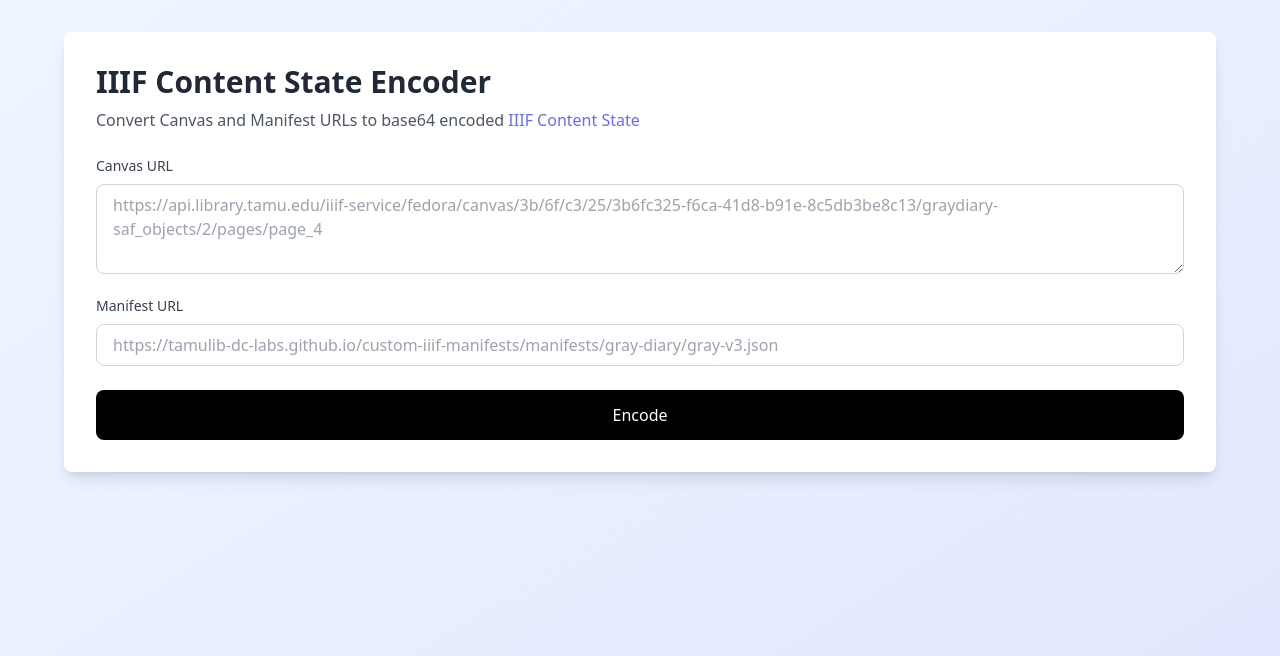
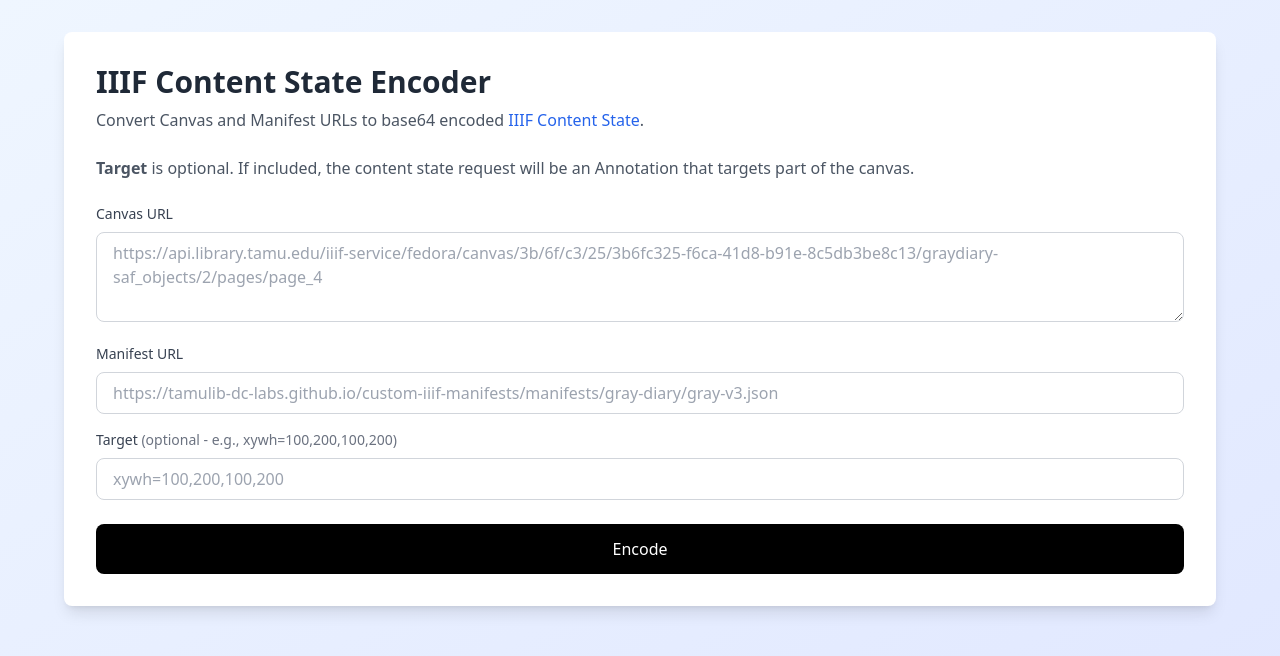
Before and after one commit to tamulib-dc-labs/iiif-content-state-encoder, a React (Vite) app: page / in a window 1280 px wide. Shown: the top 656 px of the page. Built offline with nearby package versions, Linux system fonts and the light colour scheme.

Commit message:
Enable annotation requests.

```diff
--- a/src/App.jsx
+++ b/src/App.jsx
@@ -4,11 +4,36 @@ import { Copy, Check, ExternalLink } from 'lucide-react';
 export default function ContentStateEncoder() {
   const [canvasUrl, setCanvasUrl] = useState('');
   const [manifestUrl, setManifestUrl] = useState('');
+  const [annotation, setAnnotation] = useState('');
   const [encoded, setEncoded] = useState('');
   const [copied, setCopied] = useState(false);
 
-  const encodeContentState = (canvasUrl, manifestUrl) => {
-    const contentState = {
+  const encodeContentState = (canvasUrl, manifestUrl, annotation) => {
+    let contentState;
+
+    if (annotation && annotation.trim()) {
+      // If this is an annotation that targets a part of the Canvas, encode as such
+      const targetId = annotation.startsWith('#')
+        ? `${canvasUrl}${annotation}`
+        : `${canvasUrl}#${annotation}`;
+
+      contentState = {
+        "@context": "http://iiif.io/api/presentation/3/context.json",
+        "id": "https://example.org/import/1",
+        "type": "Annotation",
+        "motivation": ["contentState"],
+        "target": {
+          "id": targetId,
+          "type": "Canvas",
+          "partOf": [{
+            "id": manifestUrl,
+            "type": "Manifest"
+          }]
+        }
+      };
+    } else {
+      // Original simple format
+      contentState = {
         id: canvasUrl,
         type: "Canvas",
         partOf: [
@@ -18,6 +43,7 @@ export default function ContentStateEncoder() {
           }
         ]
       };
+    }
 
     const compactJson = JSON.stringify(contentState);
     const uriEncoded = encodeURIComponent(compactJson);
@@ -32,7 +58,7 @@ export default function ContentStateEncoder() {
 
   const handleEncode = () => {
     if (canvasUrl && manifestUrl) {
-      const result = encodeContentState(canvasUrl, manifestUrl);
+      const result = encodeContentState(canvasUrl, manifestUrl, annotation);
       setEncoded(result);
     }
   };
@@ -51,7 +77,10 @@ export default function ContentStateEncoder() {
             IIIF Content State Encoder
           </h1>
           <p className="text-gray-600 mb-6">
-            Convert Canvas and Manifest URLs to base64 encoded <a href={"https://iiif.io/api/content-state/1.0/"}>IIIF Content State</a>
+            Convert Canvas and Manifest URLs to base64 encoded <a href="https://iiif.io/api/content-state/1.0/" className="text-blue-600 hover:underline">IIIF Content State</a>.
+          </p>
+          <p className="text-gray-600 mb-6">
+            <strong>Target</strong> is optional.  If included, the content state request will be an Annotation that targets part of the canvas.
           </p>
 
           <div className="space-y-4 mb-6">
@@ -64,7 +93,7 @@ export default function ContentStateEncoder() {
                 onChange={(e) => setCanvasUrl(e.target.value)}
                 placeholder="https://api.library.tamu.edu/iiif-service/fedora/canvas/3b/6f/c3/25/3b6fc325-f6ca-41d8-b91e-8c5db3be8c13/graydiary-saf_objects/2/pages/page_4"
                 rows="3"
-                className="w-full px-4 py-2 border border-gray-300 rounded-lg focus:ring-2 focus:ring-blue-500 focus:border-transparent outline-none"
+                className="w-full px-4 py-2 border border-gray-300 rounded-lg focus:ring-2 focus:ring-blue-500 focus:border-transparent outline-none resize-y"
               />
             </div>
 
@@ -77,6 +106,20 @@ export default function ContentStateEncoder() {
                 value={manifestUrl}
                 onChange={(e) => setManifestUrl(e.target.value)}
                 placeholder="https://tamulib-dc-labs.github.io/custom-iiif-manifests/manifests/gray-diary/gray-v3.json"
+                rows="3"
+                className="w-full px-4 py-2 border border-gray-300 rounded-lg focus:ring-2 focus:ring-blue-500 focus:border-transparent outline-none resize-y"
+              />
+            </div>
+
+            <div>
+              <label className="block text-sm font-medium text-gray-700 mb-2">
+                Target <span className="text-gray-500 font-normal">(optional - e.g., xywh=100,200,100,200)</span>
+              </label>
+              <input
+                type="text"
+                value={annotation}
+                onChange={(e) => setAnnotation(e.target.value)}
+                placeholder="xywh=100,200,100,200"
                 className="w-full px-4 py-2 border border-gray-300 rounded-lg focus:ring-2 focus:ring-blue-500 focus:border-transparent outline-none"
               />
             </div>
@@ -98,7 +141,7 @@ export default function ContentStateEncoder() {
                 </label>
                 <button
                   onClick={handleCopy}
-                  className="flex items-center gap-2 text-sm text-pink-300 hover:text-green-500"
+                  className="flex items-center gap-2 text-sm text-pink-300 hover:text-green-300"
                 >
                   {copied ? (
                     <>
```
Lines whose indentation alone changed are shown as unchanged.
